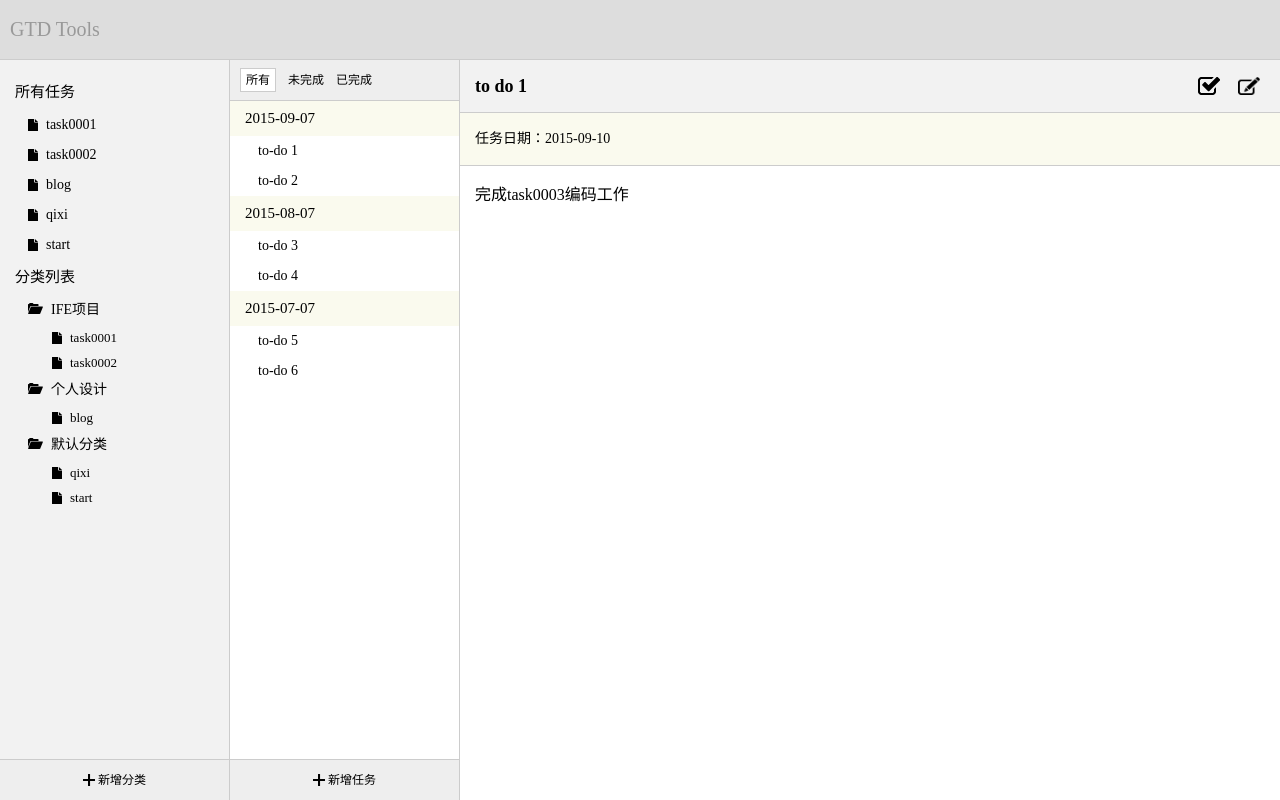
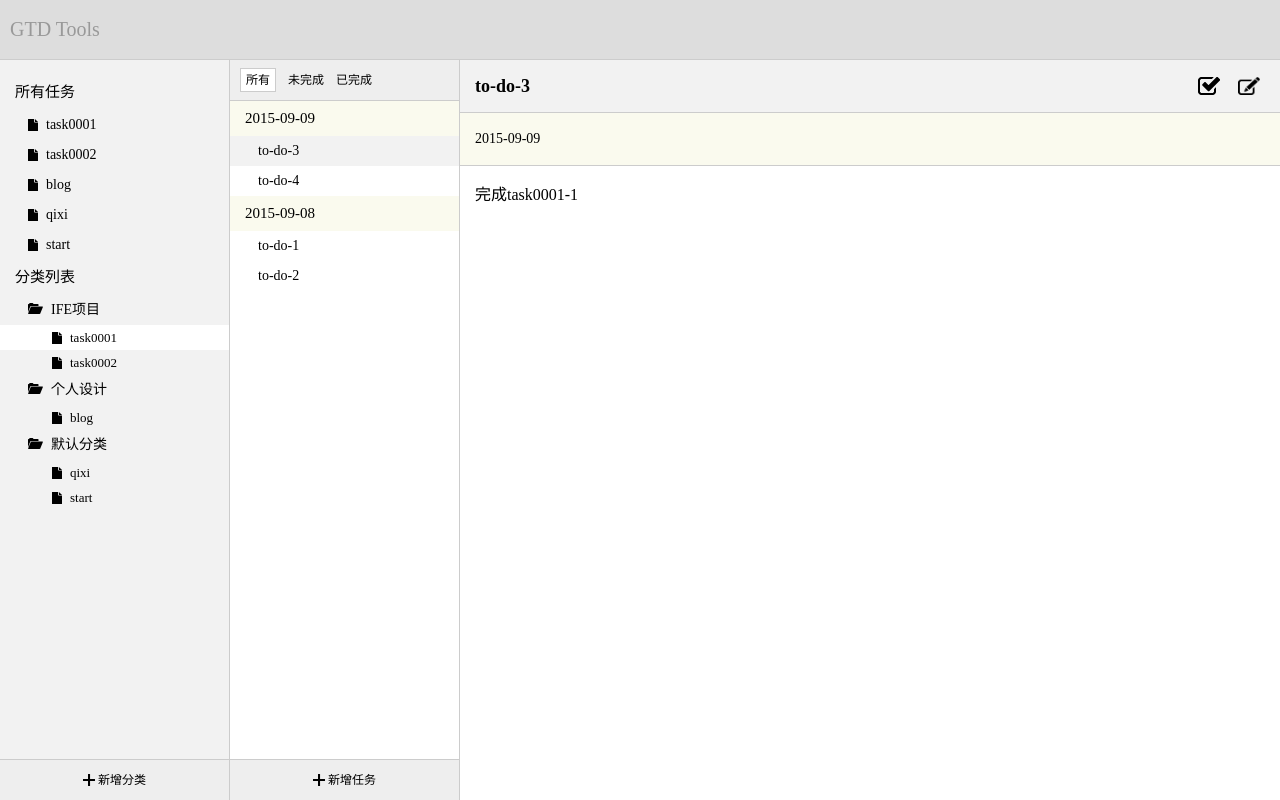
Before and after one commit to huangtengfei/task0003, a plain HTML site: page index.html in a window 1280 px wide. Drawn offline with Linux system fonts and the light colour scheme.

Commit message:
完善交互

```diff
--- a/css/task0003.css
+++ b/css/task0003.css
@@ -179,6 +179,11 @@ header p {
 	text-indent: 2em;
 	line-height: 30px;
 	background-color: #fff;
+	cursor: pointer;
+}
+
+.todos .second-level .selected {
+	background: #f2f2f2;
 }
 
 .sec-right {
--- a/index.html
+++ b/index.html
@@ -36,27 +36,6 @@
 			</ul>
 			<div class="todos">
 				<ul class="first-level">
-					<li>
-						<span>2015-09-07</span>
-						<ul class="second-level">
-							<li>to-do 1</li>
-							<li>to-do 2</li>
-						</ul>
-					</li>
-					<li>
-						<span>2015-08-07</span>
-						<ul class="second-level">
-							<li>to-do 3</li>
-							<li>to-do 4</li>
-						</ul>
-					</li>
-					<li>
-						<span>2015-07-07</span>
-						<ul class="second-level">
-							<li>to-do 5</li>
-							<li>to-do 6</li>
-						</ul>
-					</li>
 				</ul>
 			</div>
 			<div class="new">
@@ -66,15 +45,15 @@
 		</section>
 		<section class="sec-right">
 			<div class="title">
-				<h4>to do 1</h4>
+				<h4></h4>
 				<img src="image/check.png" alt="check">
 				<img src="image/edit.png" alt="edit">
 			</div>
 			<div class="date">
-				<span>任务日期：2015-09-10</span>
+				<span></span>
 			</div>
 			<div class="content">
-				<p>完成task0003编码工作</p>
+				<p></p>
 			</div>
 		</section>
 	</div>
--- a/js/data.js
+++ b/js/data.js
@@ -5,34 +5,12 @@ var data = [
 		name: 'IFE项目',
 		childs: [
 			{
-				name: 'task0001',
-				childs: [
-					{
-						name: 'to-do-1',
-						date: '2015-09-09',
-						content: '完成task0001-1'
-					},
-					{
-						name: 'to-do-2',
-						date: '2015-09-09',
-						content: '完成task0001-2'
-					}
-				]
+				guid: 'cate0001',
+				name: 'task0001'
 			},
 			{
-				name: 'task0002',
-				childs: [
-					{
-						name: 'to-do-1',
-						date: '2015-08-09',
-						content: '完成task0001-1'
-					},
-					{
-						name: 'to-do-2',
-						date: '2015-08-09',
-						content: '完成task0001-2'
-					}
-				]
+				guid: 'cate0002',
+				name: 'task0002'
 			}
 		]
 	},
@@ -40,19 +18,8 @@ var data = [
 		name: '个人设计',
 		childs: [
 			{
-				name: 'blog',
-				childs: [
-					{
-						name: 'to-do-1',
-						date: '2015-07-09',
-						content: '完成首页'
-					},
-					{
-						name: 'to-do-2',
-						date: '2015-07-09',
-						content: '完成详情页'
-					}
-				]
+				guid: 'cate0003',
+				name: 'blog'
 			}
 		]
 	},
@@ -60,35 +27,219 @@ var data = [
 		name: '默认分类',
 		childs: [
 			{
-				name: 'qixi',
-				childs: [
+				guid: 'cate0004',
+				name: 'qixi'
+			},
+			{
+				guid: 'cate0005',
+				name: 'start'
+			}
+		]
+	}
+];
+
+var todoData = [
+	{
+		guid: 'cate0001',
+		data: [
+			{
+				date: '2015-09-09',
+				todos: [
 					{
-						name: 'to-do-1',
-						date: '2015-09-09',
-						content: '完成主列表'
+						guid: 'todo0001',
+						name: 'to-do-3'
 					},
 					{
-						name: 'to-do-2',
-						date: '2015-09-09',
-						content: '完成留言列表'
+						guid: 'todo0002',
+						name: 'to-do-4'
 					}
 				]
 			},
 			{
-				name: 'start',
-				childs: [
+				date: '2015-09-08',
+				todos: [
 					{
-						name: 'to-do-1',
-						date: '2015-08-09',
-						content: '完成API设计'
+						guid: 'todo0003',
+						name: 'to-do-1'
 					},
 					{
-						name: 'to-do-2',
-						date: '2015-08-09',
-						content: '完成后台'
+						guid: 'todo0004',
+						name: 'to-do-2'
+					}
+				]
+			}
+		]
+	},
+	{
+		guid: 'cate0002',
+		data: [
+			{
+				date: '2015-09-09',
+				todos: [
+					{
+						guid: 'todo0005',
+						name: 'to-do-1'
+					},
+					{
+						guid: 'todo0006',
+						name: 'to-do-2'
+					}
+				]
+			}
+		]
+	},
+	{
+		guid: 'cate0003',
+		data: [
+			{
+				date: '2015-07-09',
+				todos: [
+					{
+						guid: 'todo0007',
+						name: 'to-do-1'
+					},
+					{
+						guid: 'todo0008',
+						name: 'to-do-2'
+					}
+				]
+			}
+		]
+	},
+	{
+		guid: 'cate0004',
+		data: [
+			{
+				date: '2015-08-09',
+				todos: [
+					{
+						guid: 'todo0009',
+						name: 'to-do-3'
+					},
+					{
+						guid: 'todo0010',
+						name: 'to-do-4'
+					}
+				]
+			},
+			{
+				date: '2015-08-08',
+				todos: [
+					{
+						guid: 'todo0011',
+						name: 'to-do-1'
+					},
+					{
+						guid: 'todo0012',
+						name: 'to-do-2'
+					}
+				]
+			}
+		]
+	},
+	{
+		guid: 'cate0005',
+		data: [
+			{
+				date: '2015-06-09',
+				todos: [
+					{
+						guid: 'todo0013',
+						name: 'to-do-1'
+					},
+					{
+						guid: 'todo0014',
+						name: 'to-do-2'
 					}
 				]
 			}
 		]
 	}
 ]
+
+var contentData = [
+	{
+		guid: 'todo0001',
+		name: 'to-do-3',
+		date: '2015-09-09',
+		content: '完成task0001-1'
+	},
+	{
+		guid: 'todo0002',
+		name: 'to-do-4',
+		date: '2015-09-09',
+		content: '完成task0001-2'
+	},
+	{
+		guid: 'todo0003',
+		name: 'to-do-1',
+		date: '2015-09-08',
+		content: '完成task0002-1'
+	},
+	{
+		guid: 'todo0004',
+		name: 'to-do-2',
+		date: '2015-09-08',
+		content: '完成task0002-2'
+	},
+	{
+		guid: 'todo0005',
+		name: 'to-do-1',
+		date: '2015-09-09',
+		content: '完成task0003-1'
+	},
+	{
+		guid: 'todo0006',
+		name: 'to-do-2',
+		date: '2015-09-09',
+		content: '完成task0003-2'
+	},
+	{
+		guid: 'todo0007',
+		name: 'to-do-1',
+		date: '2015-07-09',
+		content: '完成首页'
+	},
+	{
+		guid: 'todo0008',
+		name: 'to-do-2',
+		date: '2015-07-09',
+		content: '完成详情页'
+	},
+	{
+		guid: 'todo0009',
+		name: 'to-do-3',
+		date: '2015-08-09',
+		content: '完成主列表'
+	},
+	{
+		guid: 'todo0010',
+		name: 'to-do-4',
+		date: '2015-08-09',
+		content: '完成留言列表'
+	},
+	{
+		guid: 'todo0011',
+		name: 'to-do-1',
+		date: '2015-08-08',
+		content: '完成leancloud对接'
+	},
+	{
+		guid: 'todo0012',
+		name: 'to-do-2',
+		date: '2015-08-08',
+		content: '完成留言样式'
+	},
+	{
+		guid: 'todo0013',
+		name: 'to-do-1',
+		date: '2015-06-09',
+		content: '完成API设计'
+	},
+	{
+		guid: 'todo0014',
+		name: 'to-do-2',
+		date: '2015-06-09',
+		content: '完成后台'
+	}
+]
--- a/js/task0003.js
+++ b/js/task0003.js
@@ -4,7 +4,12 @@ var newCate = $('#newCate'),
 	filter = $('.filter'),
 	firLevel = $('.first-level'),
 	secLevel = $('.second-level'),
-	firItems = document.getElementsByClassName('fir-item');
+	firItems = document.getElementsByClassName('fir-item'),
+	todoDiv = $('.todos'),
+	todoTitle = $('.sec-right .title h4'),
+	todoDate = $('.sec-right .date span'),
+	todoContent = $('.sec-right .content p');
+
 
 var currCate;
 
@@ -14,7 +19,7 @@ var currCate;
 	each(data, function(item1, index1){
 		currCate = firLevel.getElementsByClassName('fir-item')[0];
 		each(item1.childs, function(item2, index2){
-			createCate(item2.name, true);
+			createCate(item2.name, item2.guid);
 		})
 	})
 
@@ -23,9 +28,18 @@ var currCate;
 		createCate(item1.name);
 		each(item1.childs, function(item2, index2){
 			currCate = secLevel.getElementsByClassName('sec-item')[index1];
-			createCate(item2.name, true);
+			createCate(item2.name, item2.guid);
 		})
 	})
+
+	// 默认选中第一个小分类
+	createTodos('cate0001');
+	var curr = $('.third-level li');
+	addClass(curr, 'selected');
+
+	var li = $('.todos .second-level li');
+	addClass(li, 'selected');
+	createContent('todo0001');
 
 })();
 
@@ -79,6 +93,7 @@ addEvent(firLevel, 'click', function(){
 	var className = trim(currCate.parentElement.className);
 	if(className == 'third-level' || className == 'all-task'){
 		newCate.style.cursor = 'not-allowed';
+		createTodos(currCate.getAttribute('guid'));
 	}else{
 		if(ul){
 			ul.style.background = '#f2f2f2';
@@ -101,6 +116,7 @@ each(firItems, function(item){
 	})
 })
 
+// 为待办任务的筛选条件添加点击事件
 addEvent(filter, 'click', function(){
 	var evt = arguments[0] || window.event,
 		target = evt.srcElement || evt.target;
@@ -113,7 +129,7 @@ addEvent(filter, 'click', function(){
 })
 
 // 创建一个分类，参数：分类名称
-function createCate(cateName, isSecondLevel){
+function createCate(cateName, cateId){
 
 	var ul = currCate.getElementsByTagName('ul')[0];
 
@@ -125,7 +141,8 @@ function createCate(cateName, isSecondLevel){
 	li.appendChild(img);
 	li.appendChild(span);
 
-	if(isSecondLevel || currCate.parentElement.className == 'second-level'){
+	if(cateId || currCate.parentElement.className == 'second-level'){
+		li.setAttribute('guid', cateId);
 		img.setAttribute('src', 'image/file.png');
 	}else {
 		img.setAttribute('src', 'image/folder-open.png');
@@ -136,4 +153,71 @@ function createCate(cateName, isSecondLevel){
 	}
 
 	ul.appendChild(li);
+
 }
+
+// 创建待办任务
+function createTodos(guid) {
+	var datas = [];
+	var ul = $('.todos .first-level');
+	todoDiv.removeChild(ul);
+
+	each(todoData, function(item){
+		if(item.guid == guid){
+			datas = item.data;
+		}
+	})
+
+	var outUl = document.createElement('ul');
+	addClass(outUl, 'first-level');
+
+	each(datas, function(item1){
+
+		var outerLi = document.createElement('li');
+		var span = document.createElement('span');
+		span.innerHTML = item1.date;
+
+		var innerUl = document.createElement('ul');
+		addClass(innerUl, 'second-level');
+		each(item1.todos, function(item2){
+			var innerLi = document.createElement('li');
+			innerLi.setAttribute('guid', item2.guid);
+			innerLi.setAttribute('onclick', 'getContent()');
+			innerLi.innerHTML = item2.name;
+			innerUl.appendChild(innerLi);
+		})
+
+		outerLi.appendChild(span);
+		outerLi.appendChild(innerUl);
+		outUl.appendChild(outerLi);
+
+	})
+
+	todoDiv.appendChild(outUl);
+
+}
+
+// 绑定给todo列表的事件函数
+function getContent(){
+	var evt = arguments[0] || window.event,
+		target = evt.srcElement || evt.target;
+
+	var lis = todoDiv.getElementsByTagName('li');
+	each(lis, function(item){
+		removeClass(item, 'selected');
+	})
+	addClass(target, 'selected');
+
+	createContent(target.getAttribute('guid'));
+}
+
+// 获取某一todo的内容并更新页面
+function createContent(guid){
+	each(contentData, function(item){
+		if(item.guid == guid){
+			todoTitle.innerHTML = item.name;
+			todoDate.innerHTML = item.date;
+			todoContent.innerHTML = item.content;
+		}
+	})
+}
```
